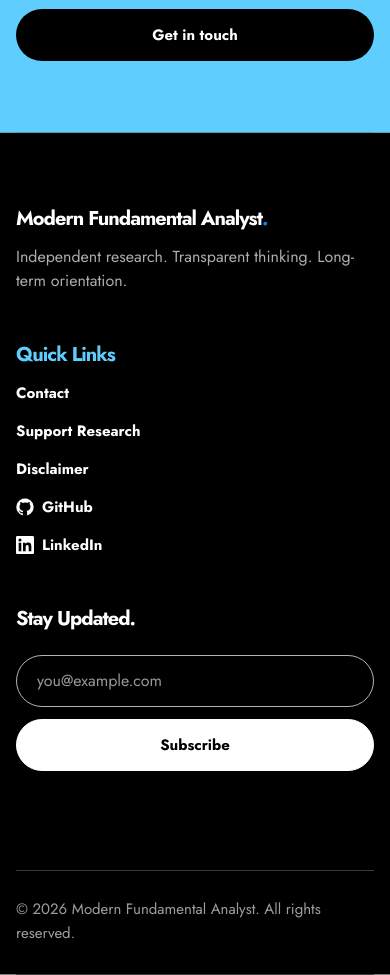
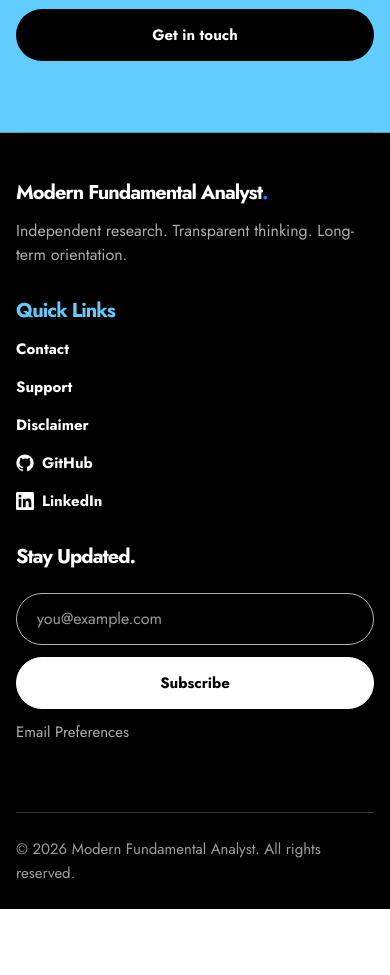
Before and after one commit to Tianyi0510/modern-fundamental-analyst, a Next.js app: page / in a window 390 px wide. Shown: the part 6360-7335 px from the top of the page. After the commit the page ends 7269 px from the top, so only its background shows below. Built offline with nearby package versions, Linux system fonts and the light colour scheme.

Commit message:
Refine footer and memo taxonomy

```diff
--- a/app/styles/responsive.css
+++ b/app/styles/responsive.css
@@ -145,8 +145,8 @@
   .memo-card { min-height: 410px; }
   .memo-card-placeholder { display: none; }
   .cta { grid-template-columns: 1fr; gap: 44px; }
-  .site-footer { grid-template-columns: 1fr; gap: 50px; }
-  .footer-bottom { grid-column: auto; margin-top: 12px; }
+  .site-footer { grid-template-columns: 1fr; gap: var(--space-6); padding: var(--space-8) 0 var(--space-5); }
+  .footer-bottom { grid-column: auto; margin-top: 0; padding-top: var(--space-5); }
   .page-hero { padding: var(--space-section) 0; }
   .hero h1,
   .page-hero h1,
--- a/components/memo-cards.tsx
+++ b/components/memo-cards.tsx
@@ -49,7 +49,7 @@ export function MemoCards({ memos, locale, basePath, className = "" }: MemoCards
       </article>;
 
       return <Link className={`memo-card memo-card-${index + 1}`} href={`${basePath}/${memo.slug}`} key={memo.slug}>
-        <div><span>{memo.number}</span><span>{memo.tag}</span></div>
+        <div><span>{memo.number}</span><span>{memo.category.label}</span></div>
         <h3>{memo.title}</h3>
         <p>{memo.summary}</p>
         <small className="date-text">{formatDate(memo.publishedAt, locale, locale === "en")} · {memo.readTime}</small>
--- a/components/memo-detail-page.tsx
+++ b/components/memo-detail-page.tsx
@@ -24,7 +24,7 @@ export function MemoDetailPage({ locale, slug }: { locale: Locale; slug: string
     <SiteHeader copy={getNavigationCopy(locale)} locale={locale} />
     <main className="memo-detail-page" id="main-content">
       <article className="memo-article shell">
-        <header className="memo-article-header"><p className="eyebrow"><span /> {memo.tag}</p><h1>{memo.title}</h1><div className="article-meta"><span>{formatDate(memo.publishedAt, locale, locale === "en")}</span><span>{memo.readTime}</span><span>{text.memoLabel} {memo.number}</span></div></header>
+        <header className="memo-article-header"><p className="eyebrow"><span /> {memo.category.label}</p><h1>{memo.title}</h1><div className="article-meta"><span>{formatDate(memo.publishedAt, locale, locale === "en")}</span><span>{memo.readTime}</span><span>{text.memoLabel} {memo.number}</span></div></header>
         <p className="article-lead">{memo.summary}</p>
         <MemoArticleContent content={content} />
       </article>
--- a/components/memo-index.tsx
+++ b/components/memo-index.tsx
@@ -28,7 +28,7 @@ export function MemoIndex({ memos, locale, label, basePath }: MemoIndexProps) {
           {memos.map((memo) => (
             <Link href={`${basePath}/${memo.slug}`} className="memo-index-row" key={memo.slug}>
               <span>{memo.number}</span>
-              <div><small>{memo.tag}</small><h2>{memo.title}</h2><p>{memo.summary}</p></div>
+              <div><small>{memo.category.label}</small><h2>{memo.title}</h2><p>{memo.summary}</p></div>
               <div className="memo-meta"><span>{formatDate(memo.publishedAt, locale, locale === "en")}</span><span>{memo.readTime}</span></div>
             </Link>
           ))}
--- a/components/site-footer.tsx
+++ b/components/site-footer.tsx
@@ -11,7 +11,7 @@ export function SiteFooter({ locale = "en" }: SiteFooterProps = {}) {
     ? { description: "獨立研究、透明思考、長期視角。", quickLinks: "快速連結", contact: "聯絡", support: "支持研究", disclaimer: "免責聲明", rights: "版權所有。" }
     : locale === "zh-cn"
       ? { description: "独立研究、透明思考、长期视角。", quickLinks: "快速链接", contact: "联系", support: "支持研究", disclaimer: "免责声明", rights: "版权所有。" }
-      : { description: "Independent research. Transparent thinking. Long-term orientation.", quickLinks: "Quick Links", contact: "Contact", support: "Support Research", disclaimer: "Disclaimer", rights: "All rights reserved." };
+      : { description: "Independent research. Transparent thinking. Long-term orientation.", quickLinks: "Quick Links", contact: "Contact", support: "Support", disclaimer: "Disclaimer", rights: "All rights reserved." };
 
   return (
     <footer className="site-footer shell">
--- a/components/subscribe-form-client.tsx
+++ b/components/subscribe-form-client.tsx
@@ -10,11 +10,12 @@ import { useExclusiveSubmit } from "./use-exclusive-submit";
 export type SubscribeFormCopy = {
   title: string; email: string; placeholder: string; submit: string;
   submitting: string; success: string; error: string;
+  preferences: string;
 };
 
 type Status = "idle" | "submitting" | "success" | "error";
 
-export function SubscribeFormClient({ copy, locale }: { copy: SubscribeFormCopy; locale: Locale }) {
+export function SubscribeFormClient({ copy, locale, preferencesHref }: { copy: SubscribeFormCopy; locale: Locale; preferencesHref: string }) {
   const [status, setStatus] = useState<Status>("idle");
   const runExclusive = useExclusiveSubmit();
 
@@ -45,6 +46,7 @@ export function SubscribeFormClient({ copy, locale }: { copy: SubscribeFormCopy;
         </label>
         <label className={styles.honeypot} aria-hidden="true"><span>Website</span><input name="website" type="text" tabIndex={-1} autoComplete="off" /></label>
         <button className={styles.submit} type="submit" disabled={status === "submitting"}>{status === "submitting" ? copy.submitting : copy.submit}</button>
+        <a className={styles.preferences} href={preferencesHref}>{copy.preferences}</a>
         <p className={styles.status} role="status" aria-live="polite">{status === "success" ? copy.success : status === "error" ? copy.error : ""}</p>
       </form>
     </section>
--- a/components/subscribe-form.module.css
+++ b/components/subscribe-form.module.css
@@ -11,12 +11,15 @@
 .submit:active:not(:disabled) { transform: scale(.985); box-shadow: none; }
 .submit:disabled { cursor: wait; opacity: .64; transform: none; }
 .submit:disabled:hover { border-color: var(--white); background: var(--white); color: var(--black); box-shadow: none; }
+.preferences { grid-column: 1; width: fit-content; margin-left: 20px; color: var(--text-inverse-secondary); font-size: var(--font-size-caption); line-height: var(--leading-body); transition: color var(--motion-duration-base) var(--motion-ease-standard); }
+.preferences:hover, .preferences:focus-visible { color: var(--bright-blue); }
 .status { grid-column: 1 / -1; min-height: 1.55em; margin: 0; color: var(--white); font-size: var(--font-size-caption); line-height: var(--leading-body); }
 .status { font-weight: var(--weight-bold); }
 .honeypot { position: absolute !important; left: -10000px !important; width: 1px !important; height: 1px !important; overflow: hidden !important; pointer-events: none !important; }
 @media (max-width: 800px) {
   .form { grid-template-columns: 1fr; }
   .submit { width: 100%; }
+  .preferences { grid-column: auto; margin-left: 0; }
   .status { grid-column: auto; }
 }
 @media (hover: none) and (pointer: coarse) {
--- a/components/subscribe-form.tsx
+++ b/components/subscribe-form.tsx
@@ -1,12 +1,12 @@
-import type { Locale } from "@/lib/i18n";
+import { localeConfig, type Locale } from "@/lib/i18n";
 import { SubscribeFormClient, type SubscribeFormCopy } from "./subscribe-form-client";
 
 const copy = {
-  en: { title: "Stay Updated.", email: "Email Address", placeholder: "you@example.com", submit: "Subscribe", submitting: "Subscribing…", success: "You’re subscribed. Check your inbox for a welcome email with a secure preferences link.", error: "Subscription could not be completed. Please try again." },
-  "zh-tw": { title: "掌握最新研究。", email: "電子郵件地址", placeholder: "you@example.com", submit: "訂閱", submitting: "訂閱中…", success: "訂閱成功。請查看歡迎郵件中的安全偏好設定連結。", error: "目前無法完成訂閱，請稍後再試。" },
-  "zh-cn": { title: "掌握最新研究。", email: "电子邮件地址", placeholder: "you@example.com", submit: "订阅", submitting: "订阅中…", success: "订阅成功。请查看欢迎邮件中的安全偏好设置链接。", error: "目前无法完成订阅，请稍后再试。" },
+  en: { title: "Stay Updated.", email: "Email Address", placeholder: "you@example.com", submit: "Subscribe", submitting: "Subscribing…", success: "You’re subscribed. Check your inbox for a welcome email with a secure preferences link.", error: "Subscription could not be completed. Please try again.", preferences: "Email Preferences" },
+  "zh-tw": { title: "掌握最新研究。", email: "電子郵件地址", placeholder: "you@example.com", submit: "訂閱", submitting: "訂閱中…", success: "訂閱成功。請查看歡迎郵件中的安全偏好設定連結。", error: "目前無法完成訂閱，請稍後再試。", preferences: "郵件偏好設定" },
+  "zh-cn": { title: "掌握最新研究。", email: "电子邮件地址", placeholder: "you@example.com", submit: "订阅", submitting: "订阅中…", success: "订阅成功。请查看欢迎邮件中的安全偏好设置链接。", error: "目前无法完成订阅，请稍后再试。", preferences: "邮件偏好设置" },
 } satisfies Record<Locale, SubscribeFormCopy>;
 
 export function SubscribeForm({ locale }: { locale: Locale }) {
-  return <SubscribeFormClient copy={copy[locale]} locale={locale} />;
+  return <SubscribeFormClient copy={copy[locale]} locale={locale} preferencesHref={`${localeConfig[locale].prefix}/subscription-preferences`} />;
 }
--- a/data/memos.ts
+++ b/data/memos.ts
@@ -1,4 +1,25 @@
 import type { Locale } from "@/lib/i18n";
+
+export const memoCategoryIds = [
+  "company-analysis",
+  "industry-analysis",
+  "monthly-report",
+  "annual-report",
+] as const;
+
+export type MemoCategoryId = (typeof memoCategoryIds)[number];
+
+export type MemoCategory = {
+  id: MemoCategoryId;
+  label: string;
+};
+
+const memoCategoryLabels = {
+  "company-analysis": { en: "Company Analysis", "zh-tw": "企業分析", "zh-cn": "企业分析" },
+  "industry-analysis": { en: "Industry Analysis", "zh-tw": "產業分析", "zh-cn": "行业分析" },
+  "monthly-report": { en: "Monthly Report", "zh-tw": "月度報告", "zh-cn": "月度报告" },
+  "annual-report": { en: "Annual Report", "zh-tw": "年度報告", "zh-cn": "年度报告" },
+} satisfies Record<MemoCategoryId, Record<Locale, string>>;
 
 export type MemoSummary = {
   slug: string;
@@ -7,7 +28,7 @@ export type MemoSummary = {
   summary: string;
   publishedAt: string;
   readTime: string;
-  tag: string;
+  category: MemoCategory;
 };
 
 const memoCatalog = [
@@ -16,21 +37,19 @@ const memoCatalog = [
     number: "001",
     publishedAt: "2025-10-10",
     readTimeMinutes: 12,
+    category: "company-analysis",
     locales: {
       en: {
         title: "Microsoft Stock Analysis Fiscal Year 2024",
         summary: "An assessment of Microsoft’s cloud and AI position, Satya Nadella’s leadership, and the company’s fiscal 2024 financial quality.",
-        tag: "Company Analysis",
       },
       "zh-tw": {
         title: "微軟股票分析：2024 財政年度",
         summary: "評估微軟在雲端與人工智慧領域的競爭地位、Satya Nadella 的領導能力，以及公司 2024 財政年度的財務品質。",
-        tag: "企業分析",
       },
       "zh-cn": {
         title: "微软股票分析：2024 财政年度",
         summary: "评估微软在云计算与人工智能领域的竞争地位、Satya Nadella 的领导能力，以及公司 2024 财政年度的财务质量。",
-        tag: "企业分析",
       },
     },
   },
@@ -51,9 +70,17 @@ function localizeMemos(locale: Locale): MemoSummary[] {
       number: memo.number,
       publishedAt: memo.publishedAt,
       readTime,
+      category: {
+        id: memo.category,
+        label: memoCategoryLabels[memo.category][locale],
+      },
       ...localized,
     };
   });
+}
+
+export function getMemoCategories(locale: Locale): readonly MemoCategory[] {
+  return memoCategoryIds.map((id) => ({ id, label: memoCategoryLabels[id][locale] }));
 }
 
 export const memos = localizeMemos("en");
```
Also changed, not shown: components/performance-page-content.tsx (+5 -5 lines).
